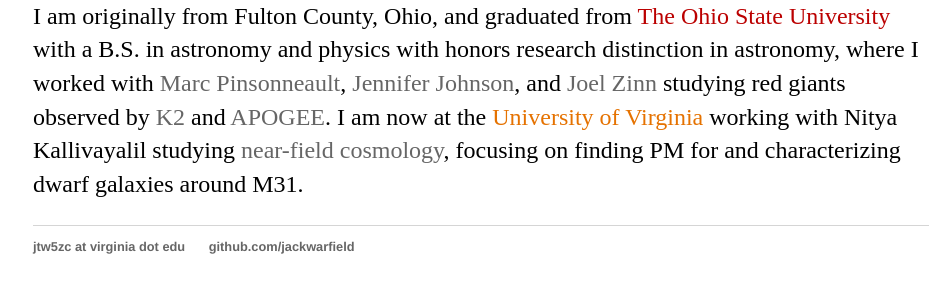
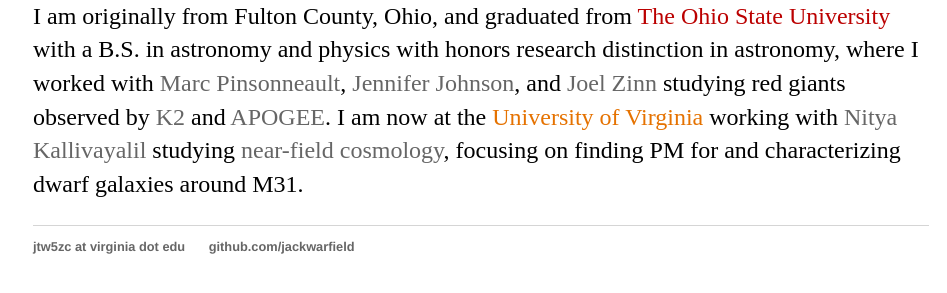
Before and after one commit to jackwarfield/jackwarfield.github.io, a Jekyll site: the page built from about/index.html, in a window 1280 px wide. Shown: the part 203-496 px from the top of the page, without its empty margins (159-1106 px from the left). Built offline with Jekyll 4.4.1, drawn with Linux system fonts in a browser that asks for light colours.

Commit message:
add link

```diff
--- a/about/index.html
+++ b/about/index.html
@@ -16,7 +16,8 @@
 		<a href='http://joelczinn.com/'>Joel Zinn</a> studying red
 		giants observed by <a href='https://keplerscience.arc.nasa.gov'>K2</a> and
 		<a href='https://www.sdss.org/surveys/apogee-2/'>APOGEE</a>. I am now at the
-		<font color='#E57200'>University of Virginia</font> working with Nitya Kallivayalil studying
+		<font color='#E57200'>University of Virginia</font> working with
+        <a href='https://sites.google.com/view/nityajk/home'>Nitya Kallivayalil</a> studying
 		<a href='https://astronomy.as.virginia.edu/research/near-field-cosmology'>near-field cosmology</a>,
 		focusing on finding PM for and characterizing dwarf galaxies around M31.
 	</p>
```
